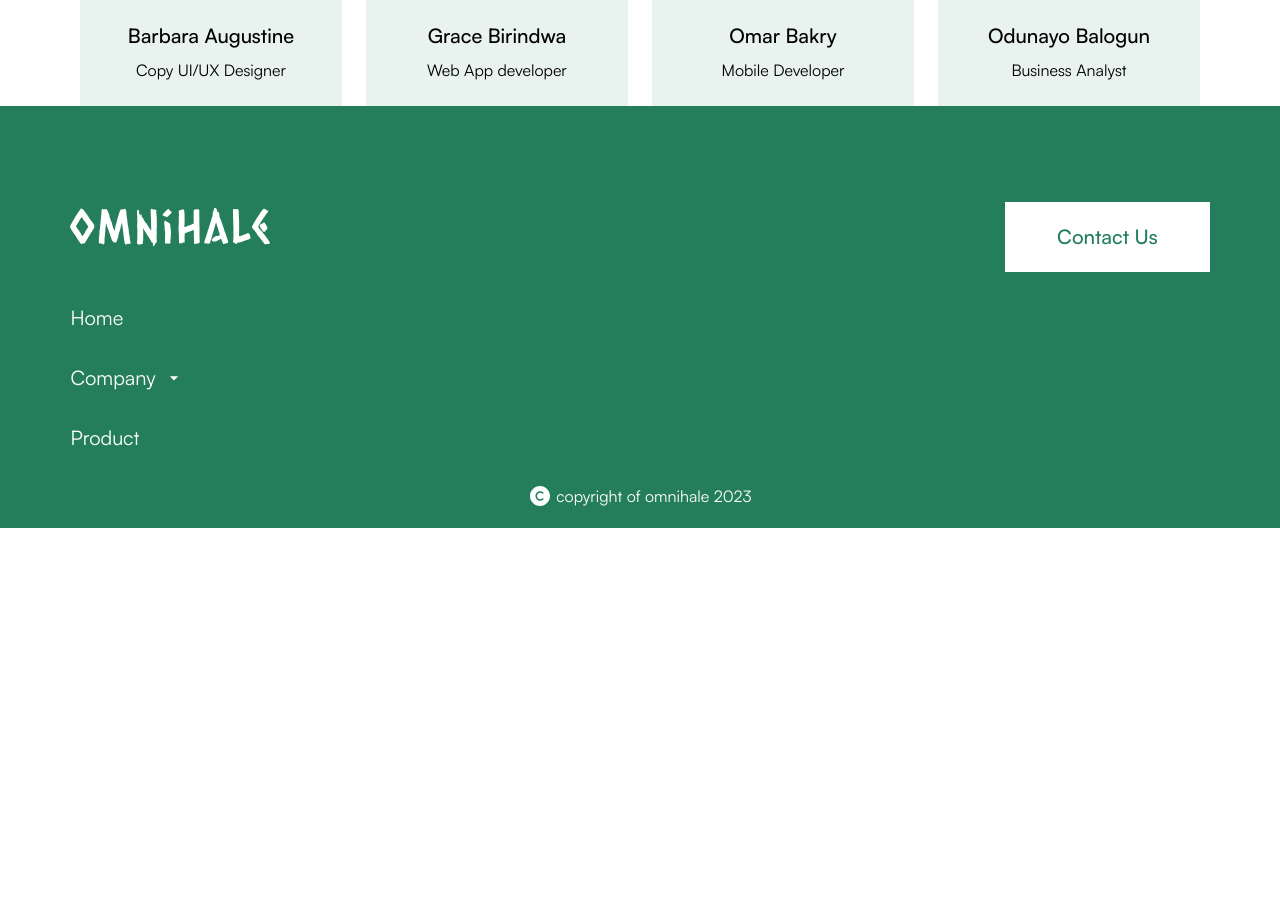
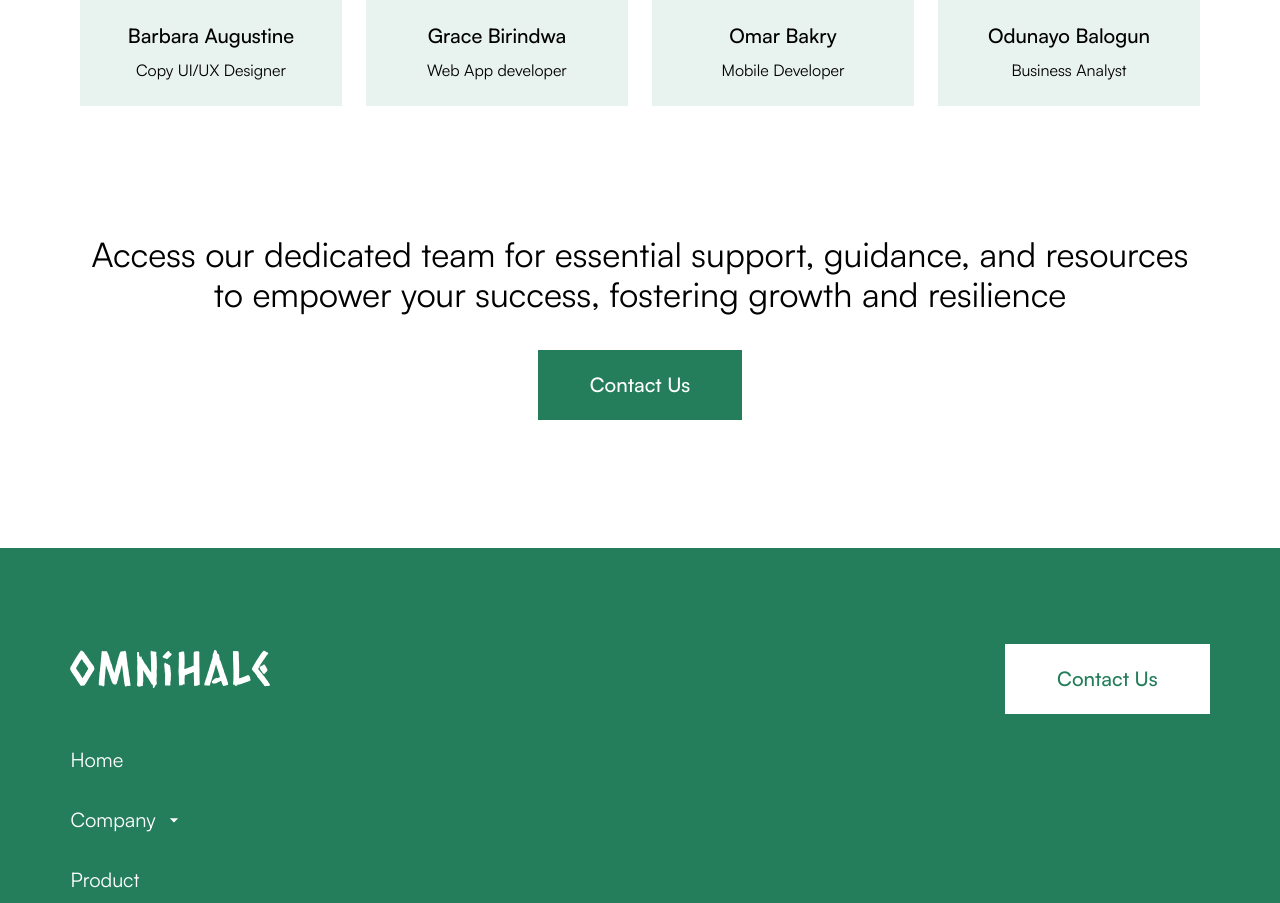
Before and after one commit to omnihale-inc/about, a Next.js app: page / in a window 1280 px wide. Shown: the part 2401-3304 px from the top of the page. Before the commit the page ends 2929 px from the top, so only its background shows below. Built offline with nearby package versions, Linux system fonts and the light colour scheme; a web font is replaced by a local one.

Commit message:
home adding team

```diff
--- a/src/app/page.tsx
+++ b/src/app/page.tsx
@@ -1,12 +1,17 @@
+import ContactUsButton from '@/components/ContactUsButton';
+import CtaParagraph from '@/components/Element/CtaParagraph';
 import HeroDeskImage from '@/components/HeroDeskImage';
 import HeroMobImage from '@/components/HeroMobImage';
 import HeroText from '@/components/HeroText';
 import Team from '@/components/Team';
 import Values from '@/components/Values';
+import { withGreenButton } from '@/components/withButtonStyle';
 import data from '@/constants/data.json';
 
 export default function Home() {
   const { title, description, imageDesk, imageMob } = data.homepage.heroText;
+  const GreenContactUsButton = withGreenButton(ContactUsButton);
+  const teamData = data.team
   return (
     <>
       <main>
@@ -19,6 +24,10 @@ export default function Home() {
         </div>
         <Values />
         <Team />
+        <div className='max-w-6xl py-32 mx-auto px-4 flex flex-col items-center gap-9'>
+          <CtaParagraph />
+          <GreenContactUsButton />
+        </div>
       </main>
     </>
   );
```
